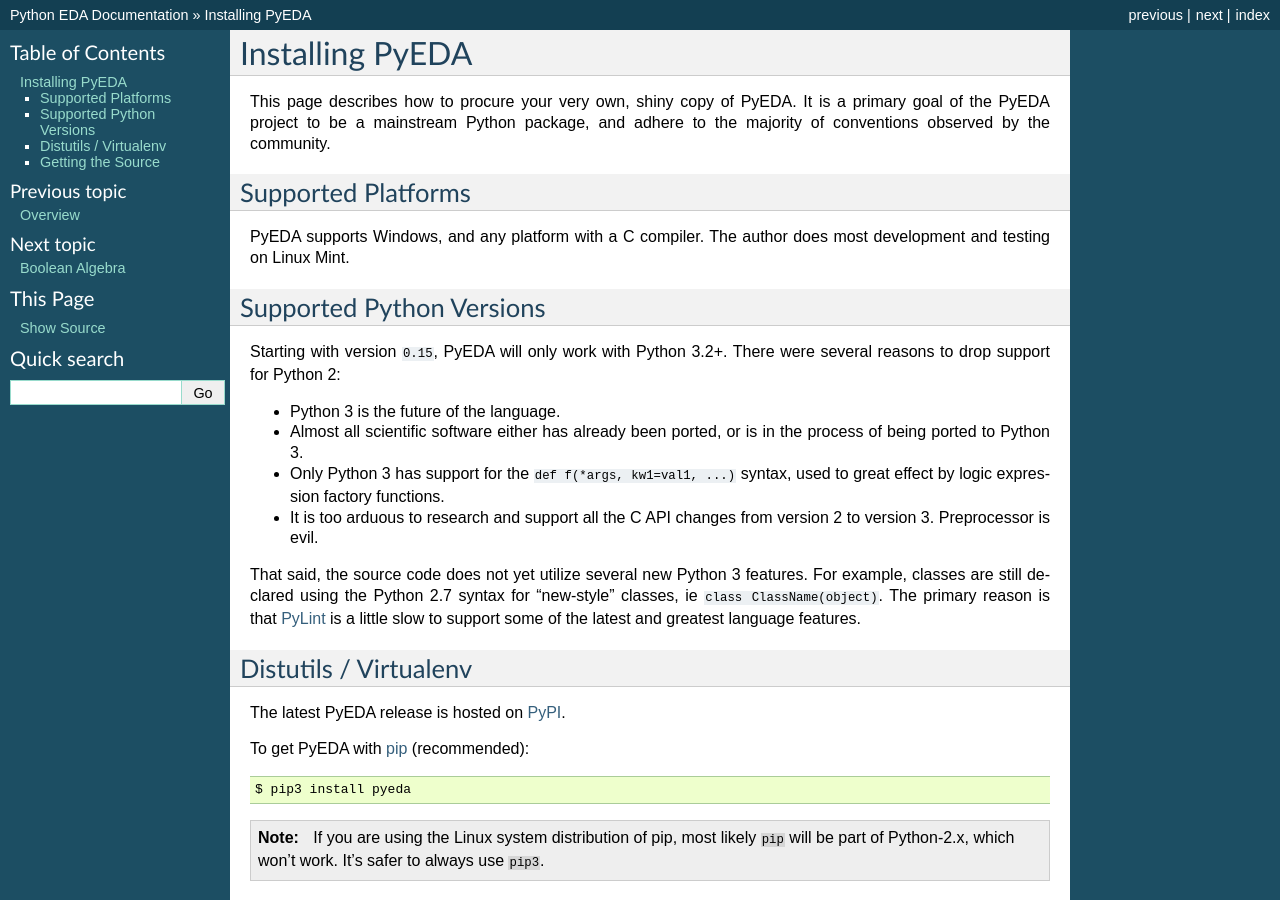
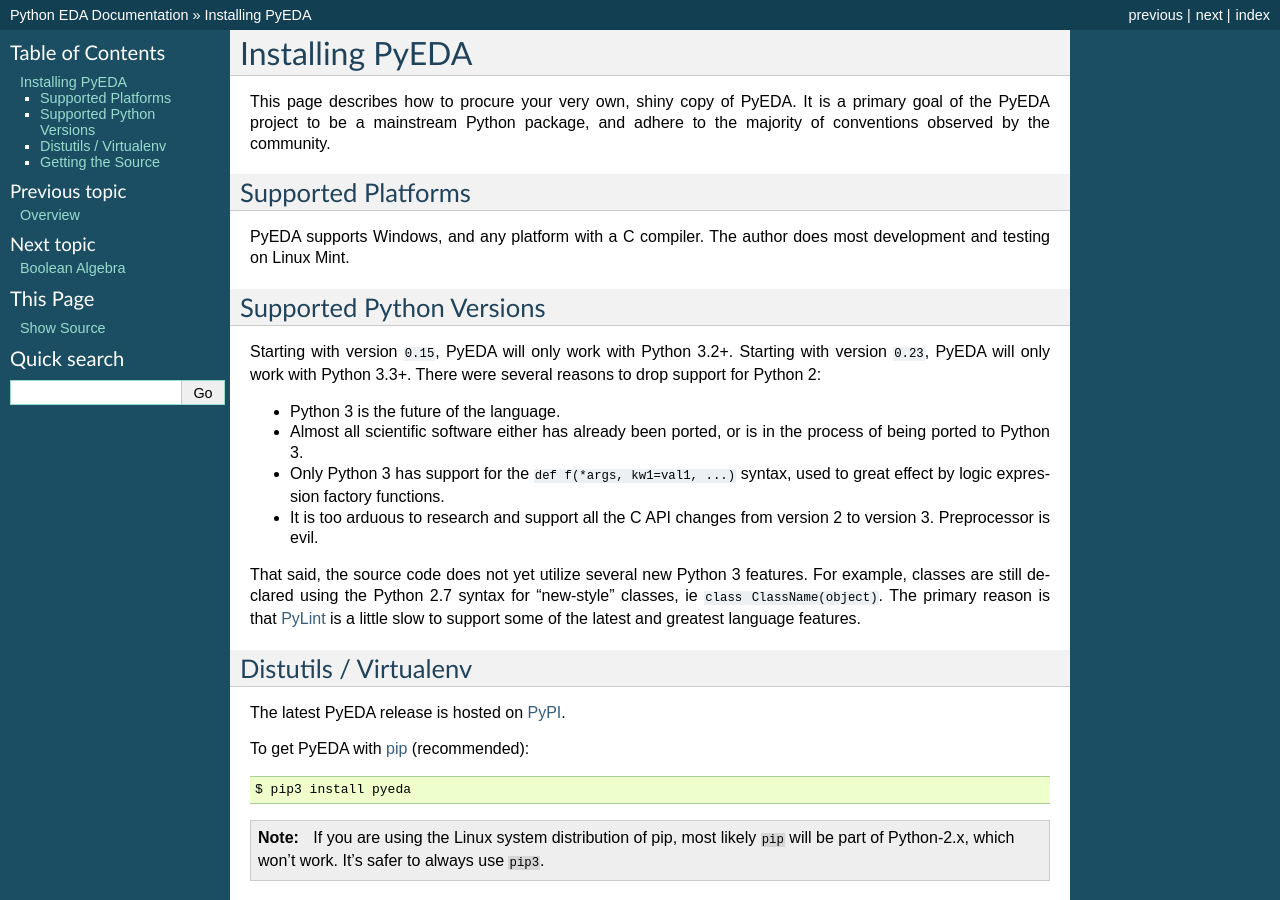
Before and after one commit to cjdrake/pyeda, a Sphinx documentation site: the page built from doc/source/install.rst, in a window 1280 px wide and 900 px high. Built offline with Sphinx 7.4.7, drawn with Linux system fonts in a browser that asks for light colours.

Commit message:
Correct usage notes about Python 3.2

```diff
--- a/README.rst
+++ b/README.rst
@@ -355,8 +355,8 @@
 Python Versions Supported
 =========================
 
-PyEDA is developed using Python 3.2+.
-It is **NOT** compatible with Python 2.7.
+PyEDA is developed using Python 3.3+.
+It is **NOT** compatible with Python 2.7, or Python 3.2.
 
 Contact the Authors
 ===================
--- a/doc/source/install.rst
+++ b/doc/source/install.rst
@@ -26,6 +26,7 @@
 =========================
 
 Starting with version ``0.15``, PyEDA will only work with Python 3.2+.
+Starting with version ``0.23``, PyEDA will only work with Python 3.3+.
 There were several reasons to drop support for Python 2:
 
 * Python 3 is the future of the language.
```
